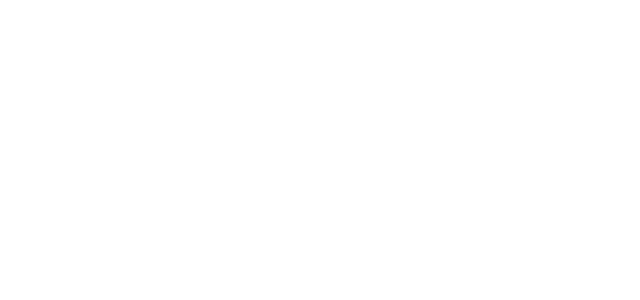
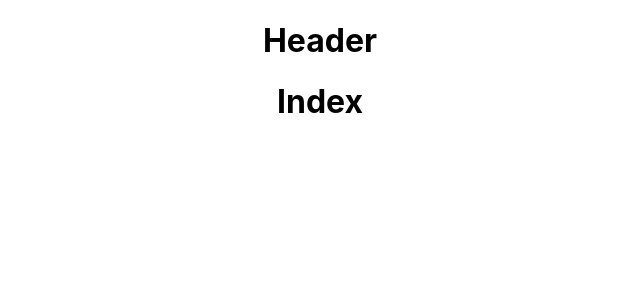
Before and after one commit to vfuertez/book-website, a React (Create React App) app: page / in a window 1280 px wide. Shown: the top 300 px of the page, without its empty margins (320-960 px from the left). Built offline with nearby package versions, Linux system fonts and the light colour scheme.

Commit message:
updated router.js and App.js

```diff
--- a/src/App.js
+++ b/src/App.js
@@ -1,10 +1,12 @@
-
+import { Outlet } from "react-router-dom"
 import './App.css';
+import Header from "./components/Header"
 
 function App() {
   return (
     <div className="App">
-
+      <Header />
+      <Outlet />
     </div>
   );
 }
--- a/src/router.js
+++ b/src/router.js
@@ -4,13 +4,19 @@
   Route,
 } from 'react-router-dom'
 import App from './App'
+import Show from './pages/Show'
+import Index from './pages/Index'
 
 const router = createBrowserRouter(
   createRoutesFromElements(
-  <Route path="/" element={<App />}>
-
-
-  </Route>)
+    <Route path="/" element={<App />}>
+      <Route path="" element={<Index />} />
+      <Route path=":id" element={<Show />} />
+      <Route path="create" />
+      <Route path="update/:id" />
+      <Route path="delete/:id" />
+    </Route>
+  )
 )
 
 export default router
```
